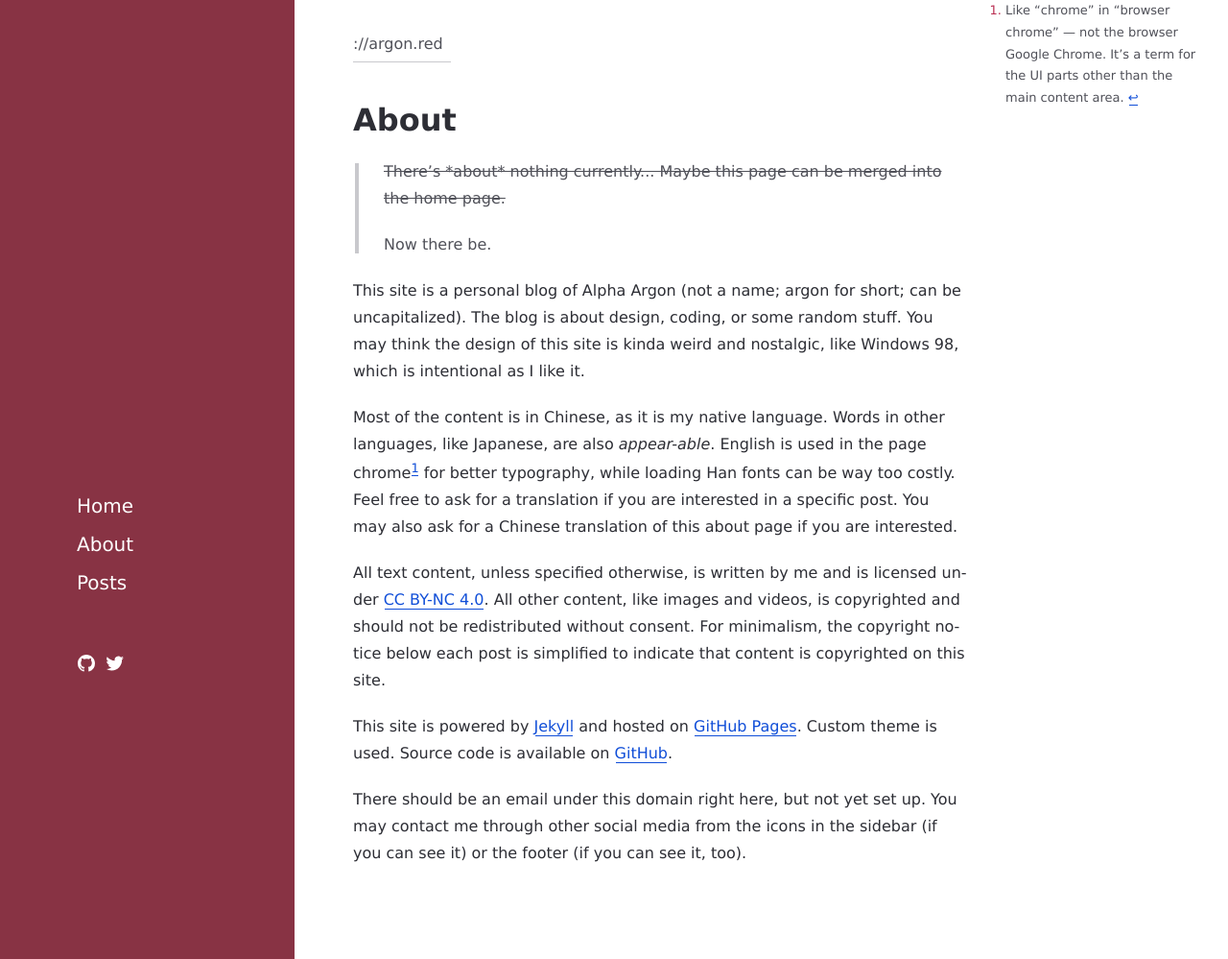
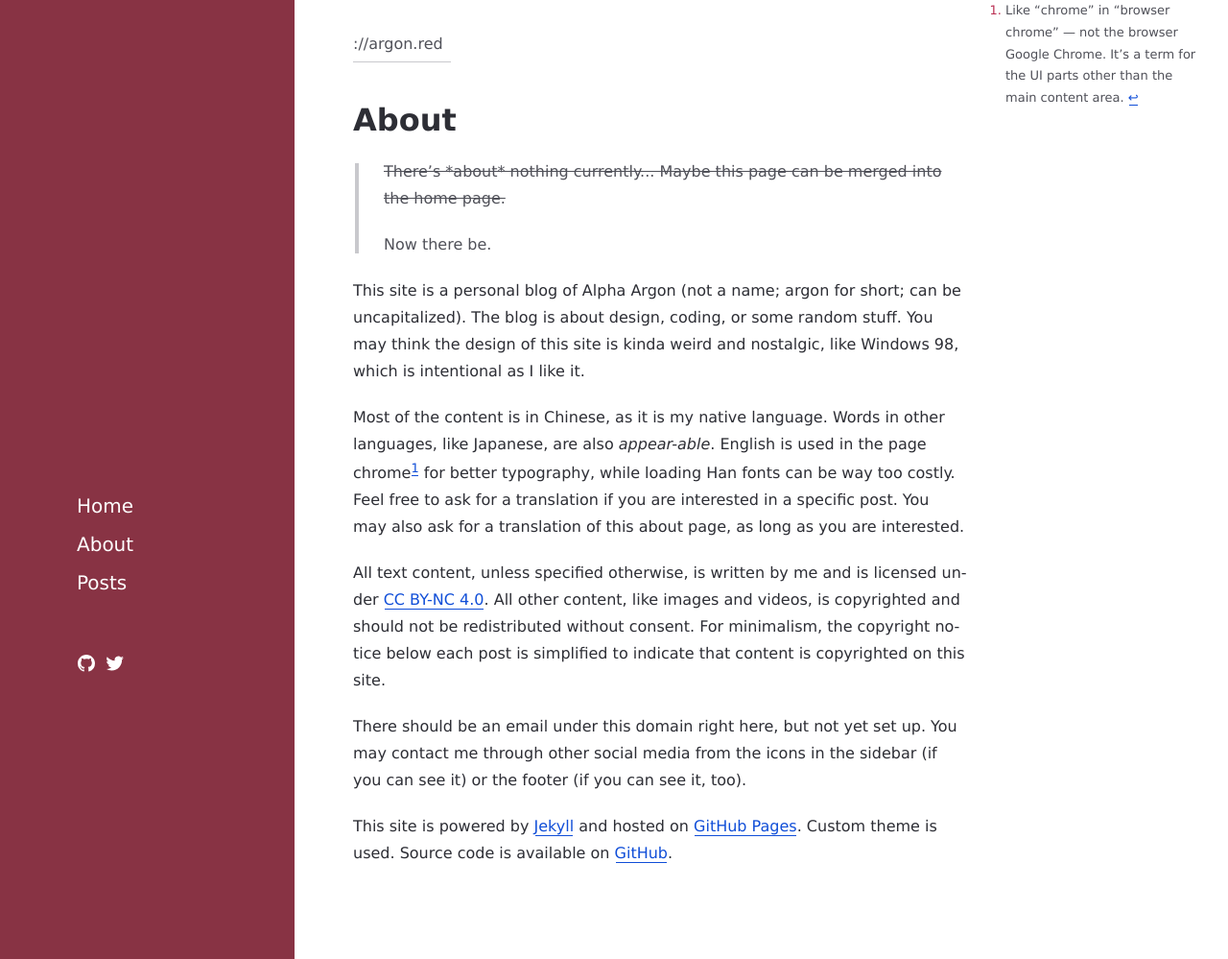
Before and after one commit to alphaArgon/alphaArgon.github.io, a Jekyll site: the page built from _pages/about.md, in a window 1280 px wide. Shown: the whole page at 96% size. Built offline with Jekyll 4.4.1, drawn with Linux system fonts in a browser that asks for light colours.

Commit message:
Update about.md

```diff
--- a/_pages/about.md
+++ b/_pages/about.md
@@ -8,12 +8,12 @@ lang: en
 
 This site is a personal blog of Alpha Argon (not a name; argon for short; can be uncapitalized). The blog is about design, coding, or some random stuff. You may think the design of this site is kinda weird and nostalgic, like Windows 98, which is intentional as I like it.
 
-Most of the content is in Chinese, as it is my native language. Words in other languages, like Japanese, are also *appear-able*. English is used in the page chrome[^chrome] for better typography, while loading Han fonts can be way too costly. Feel free to ask for a translation if you are interested in a specific post. You may also ask for a Chinese translation of this about page if you are interested.
+Most of the content is in Chinese, as it is my native language. Words in other languages, like Japanese, are also *appear-able*. English is used in the page chrome[^chrome] for better typography, while loading Han fonts can be way too costly. Feel free to ask for a translation if you are interested in a specific post. You may also ask for a translation of this about page, as long as you are interested.
 
 All text content, unless specified otherwise, is written by me and is licensed under [CC BY-NC 4.0](https://creativecommons.org/licenses/by-nc/4.0/). All other content, like images and videos, is copyrighted and should not be redistributed without consent. For minimalism, the copyright notice below each post is simplified to indicate that content is copyrighted on this site.
 
+There should be an email under this domain right here, but not yet set up. You may contact me through other social media from the icons in the sidebar (if you can see it) or the footer (if you can see it, too).
+
 This site is powered by [Jekyll](https://jekyllrb.com/) and hosted on [GitHub Pages](https://pages.github.com/). Custom theme is used. Source code is available on [GitHub](https://github.com/alphaArgon/alphaArgon.github.io).
 
-There should be an email under this domain right here, but not yet set up. You may contact me through other social media from the icons in the sidebar (if you can see it) or the footer (if you can see it, too).
-
 [^chrome]: Like “chrome” in “browser chrome” — not the browser Google Chrome. It’s a term for the UI parts other than the main content area.
```
